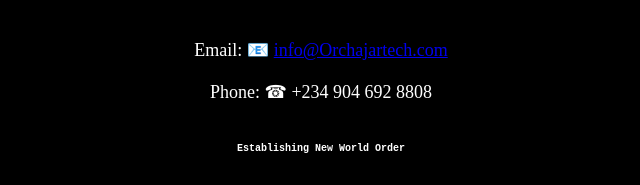
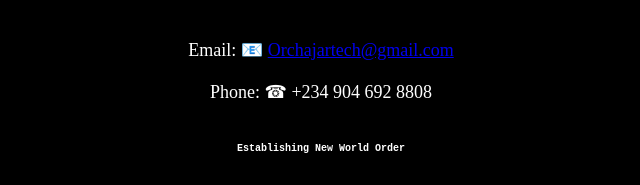
Before and after one commit to AJ-Orcha/OrchaJar, a plain HTML site: page index.html in a window 1280 px wide. Shown: the part 5879-6064 px from the top of the page, 319-959 px from the left. Drawn offline with Linux system fonts and the light colour scheme; a script that the page names is missing.

Commit message:
Update index.html

```diff
--- a/index.html
+++ b/index.html
@@ -252,7 +252,7 @@
 
 	<h6>&#160;</h6>
 
-	<p>Email: <span>&#x1F4E7;</span> <a href="mailto:info@Orchajartech.com">info@Orchajartech.com</a></p> <!-- Symbol for email -->
+	<p>Email: <span>&#x1F4E7;</span> <a href="mailto:Orchajartech@gmail.com">Orchajartech@gmail.com</a></p> <!-- Symbol for email -->
 
 	<p>Phone: <span>&#x260E;</span> +234 904 692 8808</p> <!-- Symbol for phone --> <p>
 
```
